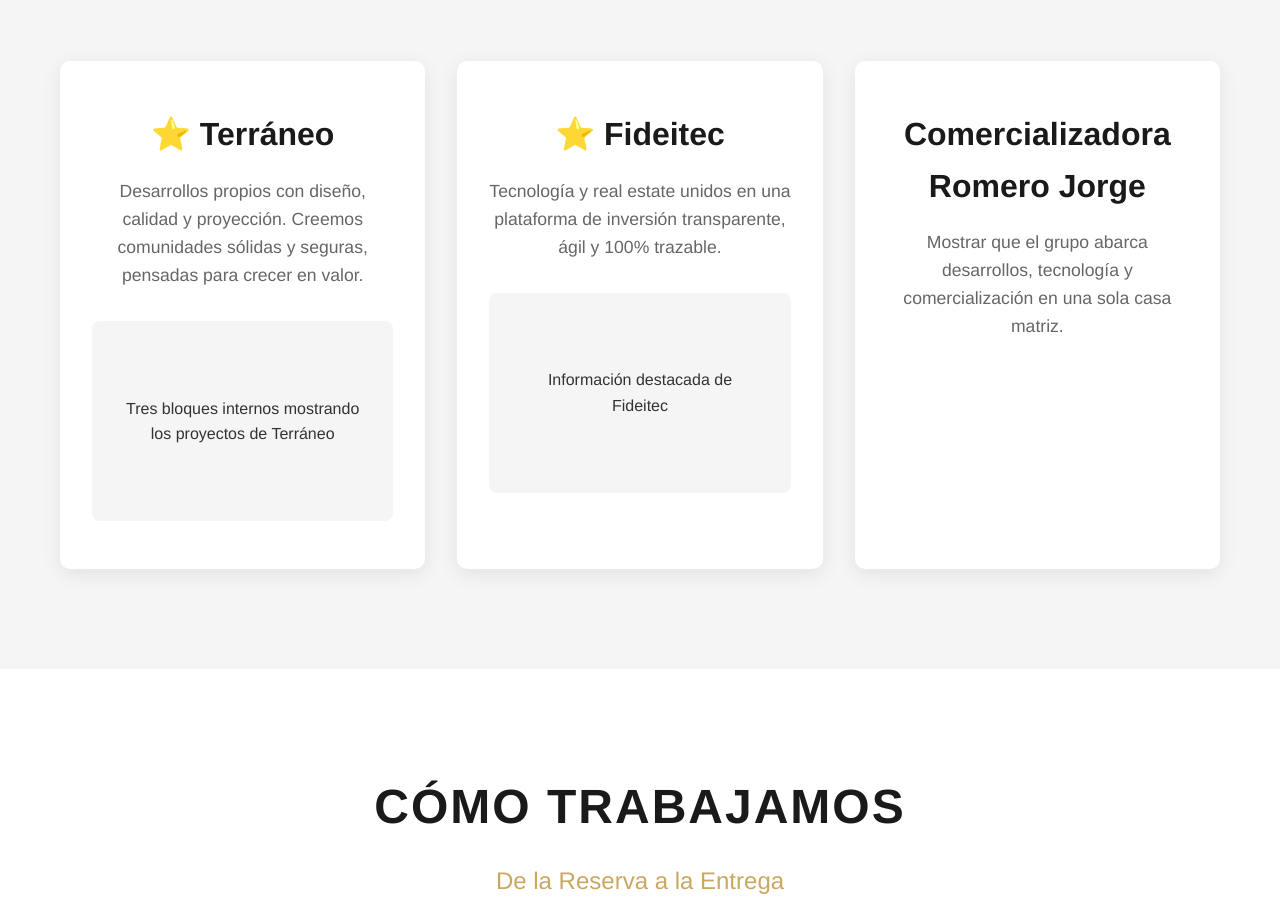
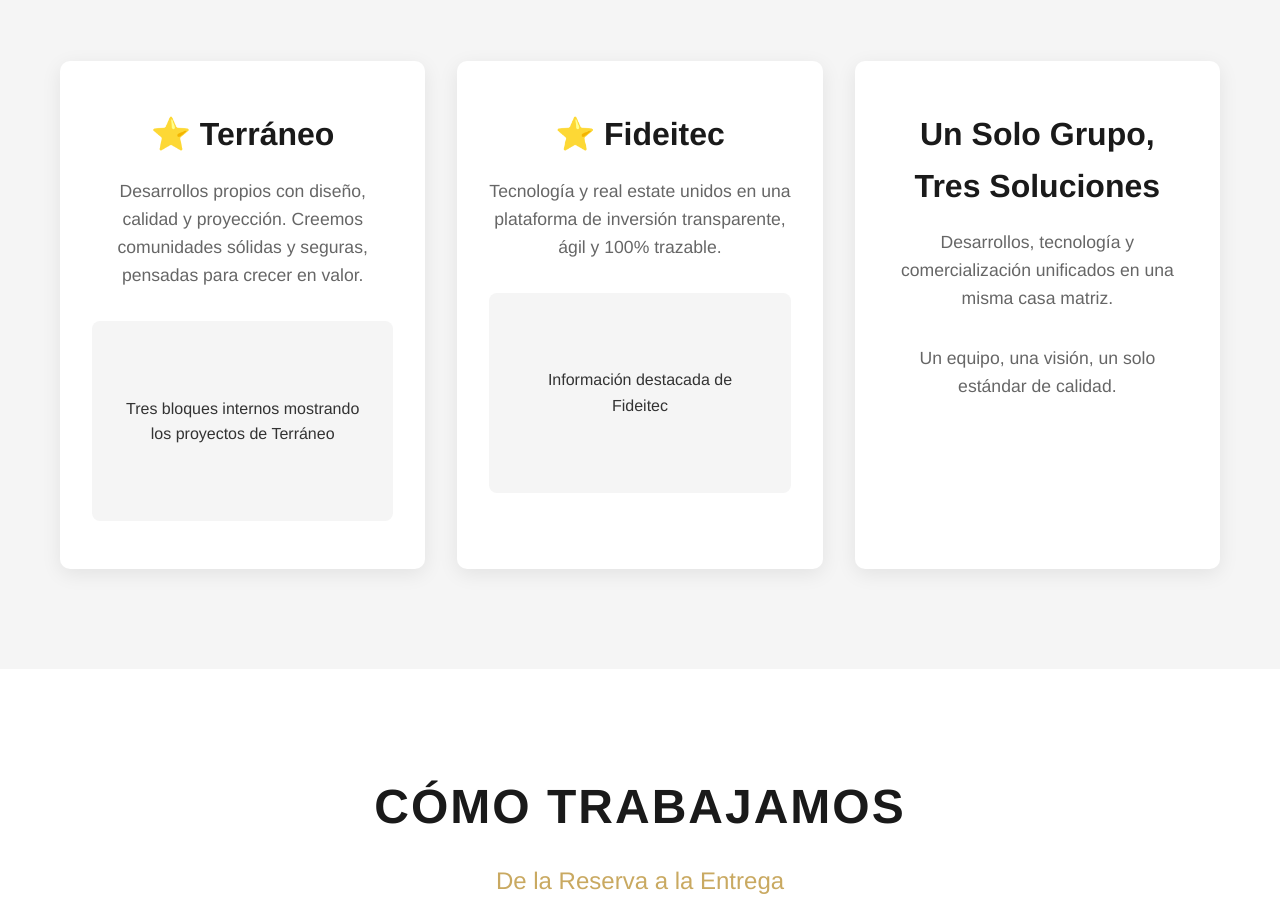
Before and after one commit to ovanesoft/ROMEROJORGE, a plain HTML site: page index.html in a window 1280 px wide. Shown: the part 1752-2658 px from the top of the page. Drawn offline with Linux system fonts and the light colour scheme.

Commit message:
Update content: improve business areas description
- Change third area card title to "Un Solo Grupo, Tres Soluciones"
- Update description for unified approach messaging
- Enhance clarity on group integration and quality standards

🤖 Generated with Claude Code

Co-Authored-By: Claude <noreply@anthropic.com>

```diff
--- a/index.html
+++ b/index.html
@@ -84,8 +84,9 @@
                     </div>
                 </div>
                 <div class="area-card">
-                    <h3>Comercializadora Romero Jorge</h3>
-                    <p class="area-description">Mostrar que el grupo abarca desarrollos, tecnología y comercialización en una sola casa matriz.</p>
+                    <h3>Un Solo Grupo, Tres Soluciones</h3>
+                    <p class="area-description">Desarrollos, tecnología y comercialización unificados en una misma casa matriz.</p>
+                    <p class="area-description">Un equipo, una visión, un solo estándar de calidad.</p>
                 </div>
             </div>
         </div>
```
